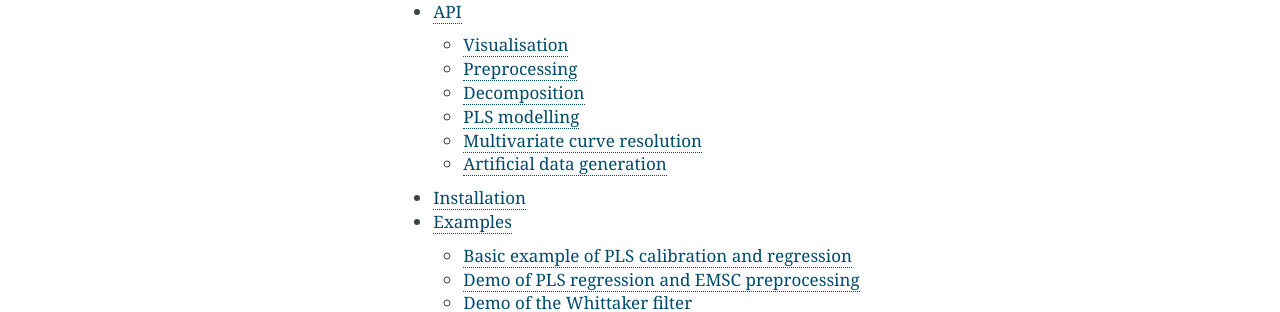
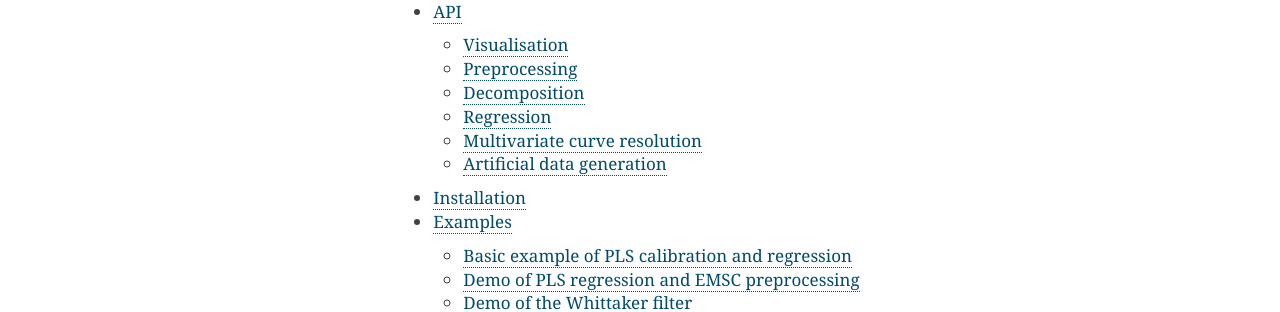
Before and after one commit to maruedt/chemometrics, a Sphinx documentation site: the page built from docs/source/index.rst, in a window 1280 px wide. Shown: the part 375-687 px from the top of the page. Built offline with Sphinx 7.4.7, drawn with Linux system fonts in a browser that asks for light colours.

```diff
--- a/docs/source/api.rst
+++ b/docs/source/api.rst
@@ -46,7 +46,7 @@
    fit_pca
 
 
-PLS modelling
+Regression
 =============
 
 .. autosummary::
```
Also changed, not shown: other parts of docs/source/api.rst (+3 -0 lines).
